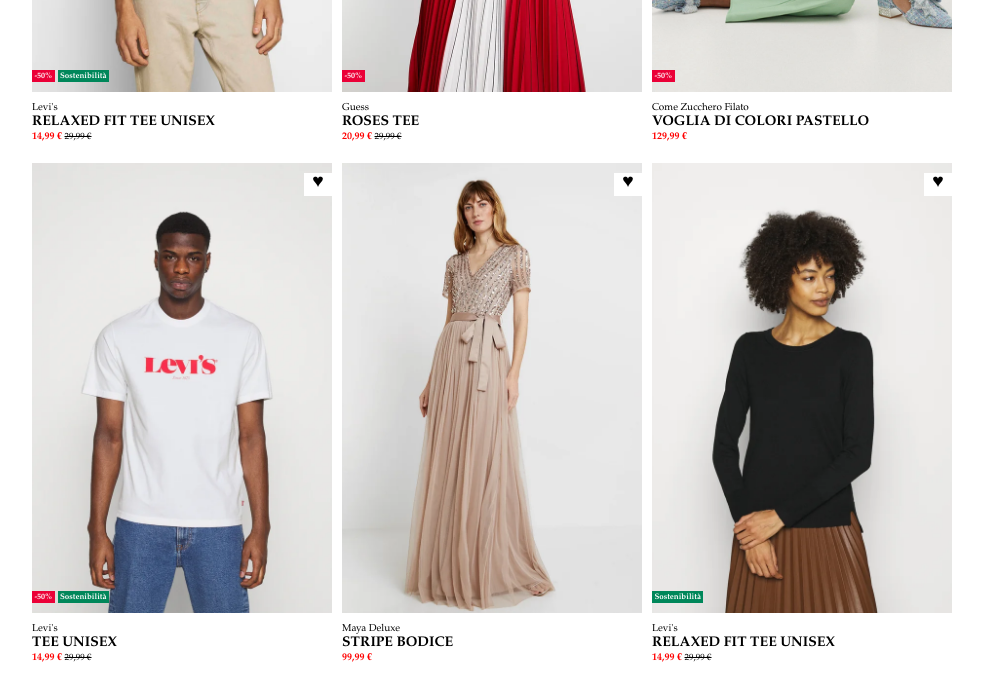
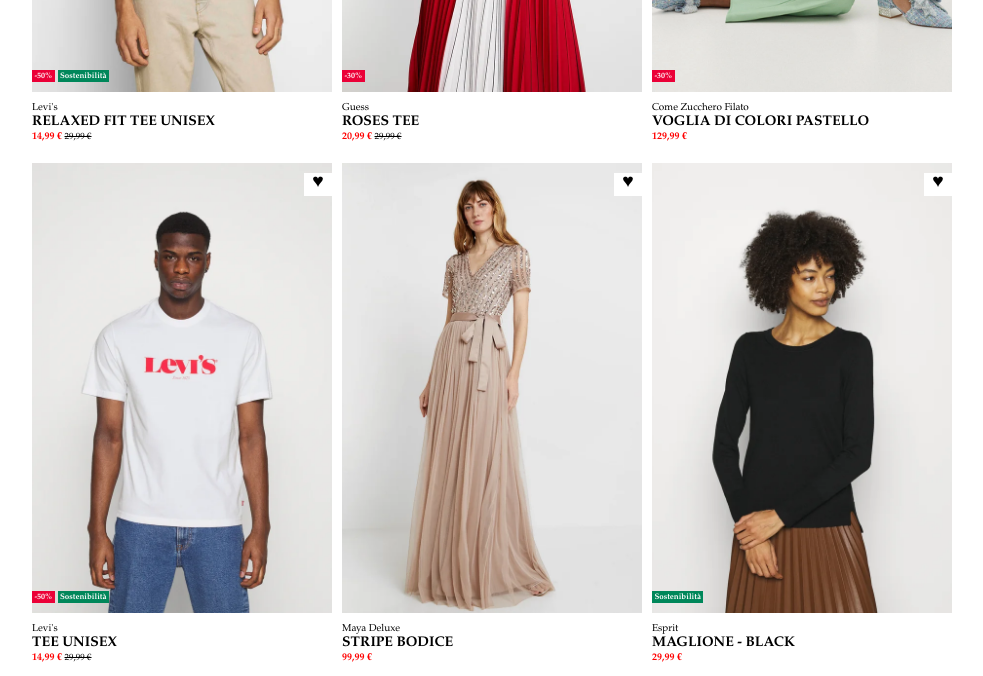
Before and after one commit to sargon17/html-css-boolando, a plain HTML site: page index.html in a window 1280 px wide. Shown: the part 363-1039 px from the top of the page, without its empty margins (148-1131 px from the left). Drawn offline with Linux system fonts and the light colour scheme.

Commit message:
finished

```diff
--- a/index.html
+++ b/index.html
@@ -41,7 +41,7 @@
           <img src="img/2.webp" alt="" />
           <img src="img/2b.webp" class="hover-img" alt="Roses Tee" />
           <div class="tags">
-            <p class="tag discount-tag inline-block">-50%</p>
+            <p class="tag discount-tag inline-block">-30%</p>
           </div>
           <p class="heart-icon">&hearts;</p>
         </div>
@@ -64,7 +64,7 @@
             alt="Voglia di colori pastello"
           />
           <div class="tags">
-            <p class="tag discount-tag inline-block">-50%</p>
+            <p class="tag discount-tag inline-block">-30%</p>
           </div>
           <p class="heart-icon">&hearts;</p>
         </div>
@@ -116,17 +116,17 @@
       <article class="card">
         <div class="image-wrapper">
           <img src="img/6.webp" alt="" />
-          <img src="img/6b.webp" class="hover-img" alt="" />
+          <img src="img/6b.webp" class="hover-img" alt="maglione - black" />
           <div class="tags">
             <p class="tag eco-tag inline-block">Sostenibilità</p>
           </div>
           <p class="heart-icon">&hearts;</p>
         </div>
         <div class="description">
-          <h3>Levi's</h3>
-          <h2>relaxed fit tee unisex</h2>
+          <h3>Esprit</h3>
+          <h2>maglione - black</h2>
           <p class="price">
-            14,99 &euro; <span class="price old-price">29,99 &euro;</span>
+            29,99 &euro;
           </p>
         </div>
       </article>
```
Also changed, not shown: style/style.css (+0 -7 lines).
